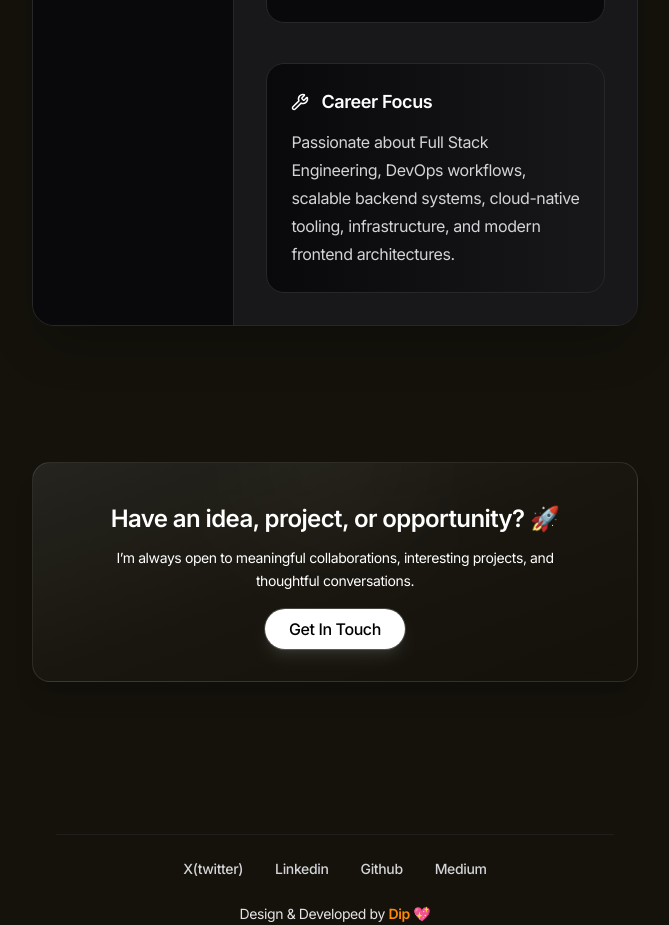
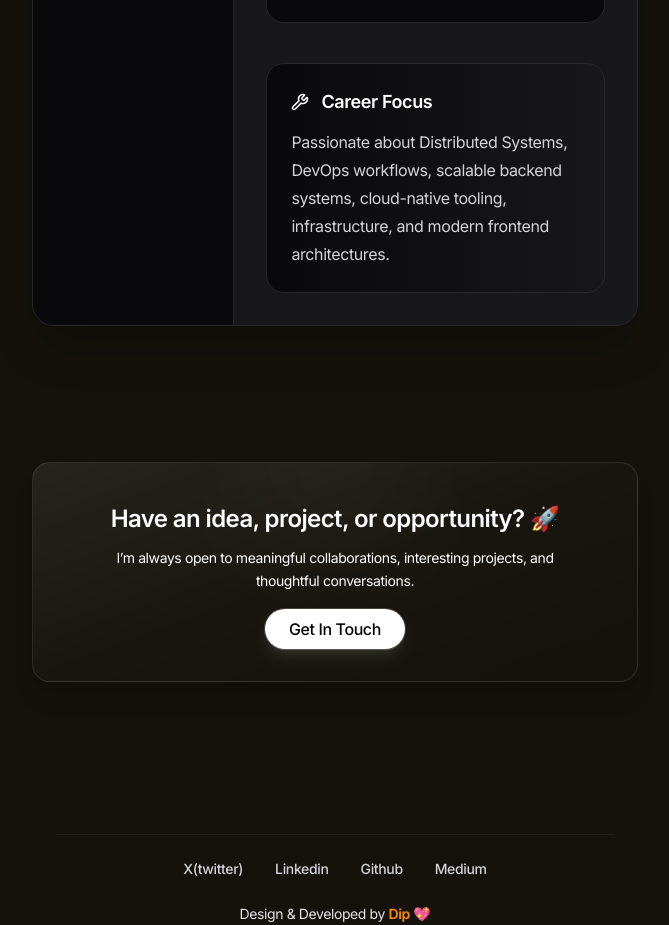
Before and after one commit to DIPAKK2310/dip_blog, a Next.js app: page /resume in a window 1280 px wide. Shown: the part 2300-3225 px from the top of the page, without its empty margins (305-974 px from the left). Built offline with nearby package versions, Linux system fonts and the light colour scheme.

Commit message:
feat:dis

```diff
--- a/app/resume/page.tsx
+++ b/app/resume/page.tsx
@@ -354,9 +354,9 @@ const Resume = () => {
               </div>
 
               <p className="text-zinc-300 leading-7">
-                Passionate about Full Stack Engineering, DevOps workflows,
-                scalable backend systems, cloud-native tooling, infrastructure,
-                and modern frontend architectures.
+                Passionate about Distributed Systems, DevOps workflows, scalable
+                backend systems, cloud-native tooling, infrastructure, and
+                modern frontend architectures.
               </p>
             </section>
           </div>
```
